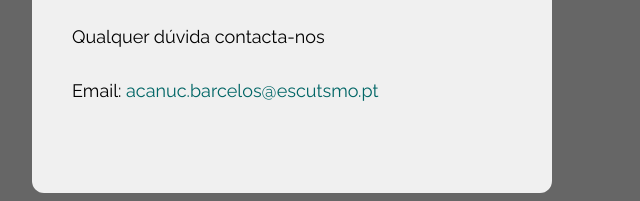
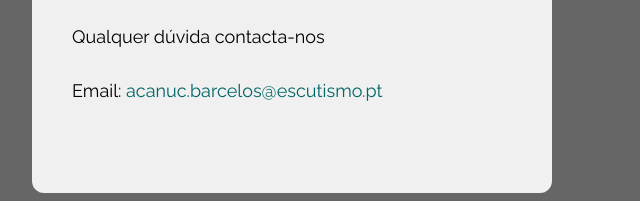
Before and after one commit to caridade1706/acanucbarcelos, a plain HTML site: page index.html in a window 1280 px wide. Shown: the part 3483-3684 px from the top of the page, 48-688 px from the left. Drawn offline with nearby package versions, Linux system fonts and the light colour scheme.

Commit message:
Update index.html

```diff
--- a/index.html
+++ b/index.html
@@ -89,7 +89,7 @@ https://www.tooplate.com/view/2126-antique-cafe
                         Qualquer dúvida contacta-nos
                     </p>
                     <p class="mb-10 text-lg">
-                        <span class="block">Email: <a href="mailto:acanuc.barcelos@escutismo.pt" class="hover:text-yellow-600 transition">acanuc.barcelos@escutsmo.pt</a></span>
+                        <span class="block">Email: <a href="mailto:acanuc.barcelos@escutismo.pt" class="hover:text-yellow-600 transition">acanuc.barcelos@escutismo.pt</a></span>
                     </p>
 
                 </div>
```
